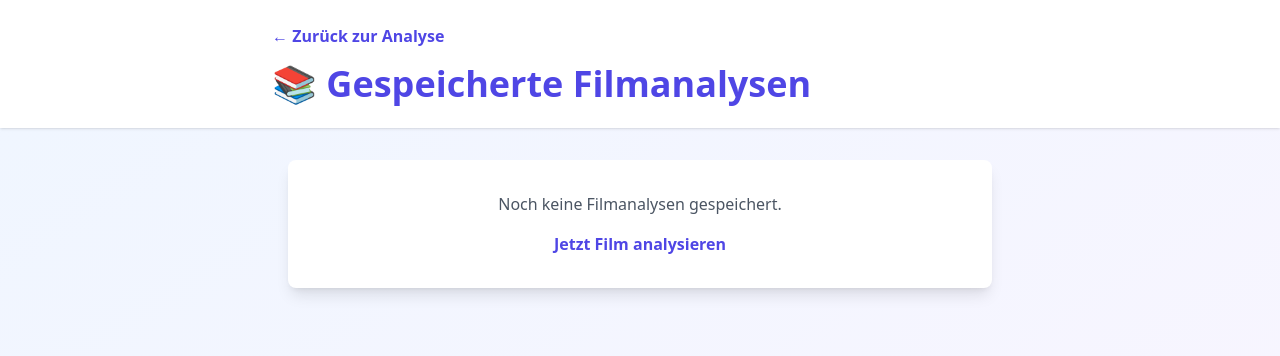
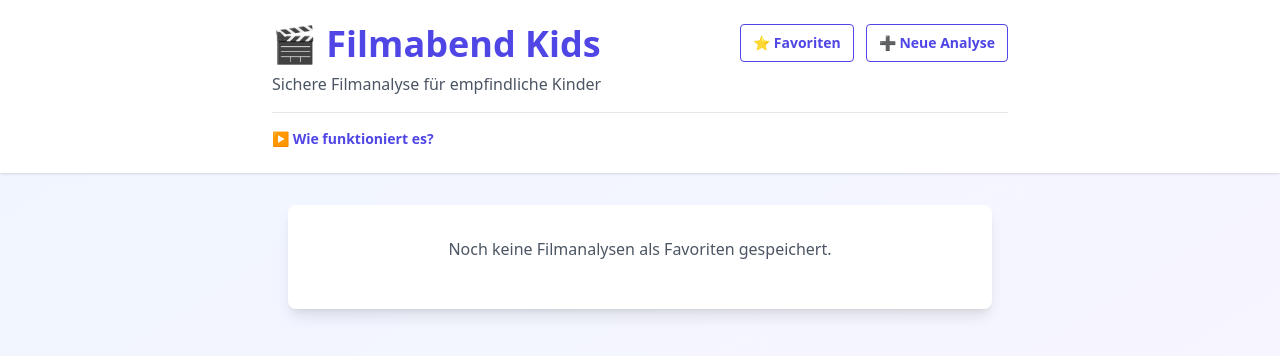
Before and after one commit to samayamar/kinder-film-app, a Next.js app: page /favorites in a window 1280 px wide. Shown: the top 356 px of the page. Built offline with nearby package versions, Linux system fonts and the light colour scheme.

Commit message:
Feature: add loading spinner, hide form on result, update headers, rename to favorites, new critical scenes labels

```diff
--- a/app/favorites/page.tsx
+++ b/app/favorites/page.tsx
@@ -1,6 +1,6 @@
 "use client";
 
-import Link from "next/link";
+import Header from "@/components/Header";
 import { useAnalysisStorage } from "@/lib/useAnalysisStorage";
 
 interface Analysis {
@@ -17,22 +17,12 @@ export default function Favorites() {
 
   return (
     <div className="min-h-screen bg-gradient-to-br from-blue-50 to-purple-50">
-      <header className="bg-white shadow">
-        <div className="max-w-3xl mx-auto px-4 py-6">
-          <Link href="/" className="text-indigo-600 hover:text-indigo-800 font-semibold mb-4 inline-block">
-            ← Zurück zur Analyse
-          </Link>
-          <h1 className="text-4xl font-bold text-indigo-600">📚 Gespeicherte Filmanalysen</h1>
-        </div>
-      </header>
+      <Header showNewAnalysisLink={true} />
 
       <div className="max-w-3xl mx-auto p-4 md:p-8">
         {analyses.length === 0 ? (
           <div className="bg-white rounded-lg shadow-lg p-8 text-center">
-            <p className="text-gray-600 mb-4">Noch keine Filmanalysen gespeichert.</p>
-            <Link href="/" className="text-indigo-600 hover:text-indigo-800 font-semibold">
-              Jetzt Film analysieren
-            </Link>
+            <p className="text-gray-600 mb-4">Noch keine Filmanalysen als Favoriten gespeichert.</p>
           </div>
         ) : (
           <div className="space-y-4">
--- a/app/page.tsx
+++ b/app/page.tsx
@@ -1,9 +1,8 @@
 "use client";
 
 import { useState } from "react";
-import Link from "next/link";
+import Header from "@/components/Header";
 import { useAnalysisStorage } from "@/lib/useAnalysisStorage";
-import Header from "@/components/Header";
 import AnalysisForm from "@/components/AnalysisForm";
 import ScoresTable from "@/components/ScoresTable";
 import RecommendationCard from "@/components/RecommendationCard";
@@ -91,6 +90,16 @@ export default function Home() {
     }
   };
 
+  const handleNewAnalysis = () => {
+    setResult(null);
+    setTrailerData(null);
+    setStreamingData(null);
+    setError("");
+    setAge(7);
+    setFilmName("");
+    setProperties([]);
+  };
+
   const loadExtras = async (film: string) => {
     try {
       const [trailerRes, streamingRes] = await Promise.all([
@@ -108,20 +117,45 @@ export default function Home() {
 
   return (
     <div className="min-h-screen bg-gradient-to-br from-blue-50 to-purple-50">
-      <Header />
+      <Header showNewAnalysisLink={result !== null} />
 
       <div className="max-w-3xl mx-auto p-4 md:p-8">
-        {/* LINK ZU GESPEICHERTEN ANALYSEN */}
-        <div className="mb-6 text-center">
-          <Link href="/favorites" className="text-indigo-600 hover:text-indigo-800 font-semibold text-sm">
-            📚 Meine gespeicherten Filmanalysen
-          </Link>
-        </div>
+        {/* ANALYSIEREN FORM - NUR WENN KEIN ERGEBNIS */}
+        {!result && (
+          <>
+            <AnalysisForm
+              age={age}
+              setAge={setAge}
+              filmName={filmName}
+              setFilmName={setFilmName}
+              properties={properties}
+              setProperties={setProperties}
+              loading={loading}
+              onSubmit={handleAnalyze}
+            />
 
-        <AnalysisForm age={age} setAge={setAge} filmName={filmName} setFilmName={setFilmName} properties={properties} setProperties={setProperties} loading={loading} onSubmit={handleAnalyze} />
+            {error && <div className="bg-red-100 text-red-800 p-4 rounded mb-8">{error}</div>}
 
-        {error && <div className="bg-red-100 text-red-800 p-4 rounded mb-8">{error}</div>}
+            {/* LOADING BAR */}
+            {loading && (
+              <div className="bg-white rounded-lg shadow-lg p-8 text-center">
+                <div className="mb-4">
+                  <div className="inline-block">
+                    <div className="animate-spin">
+                      <span className="text-5xl">🎬</span>
+                    </div>
+                  </div>
+                </div>
+                <p className="text-gray-700 font-semibold mb-4">Analysiere "{filmName}"...</p>
+                <div className="w-full bg-gray-200 rounded-full h-2 overflow-hidden">
+                  <div className="bg-indigo-600 h-full animate-pulse rounded-full"></div>
+                </div>
+              </div>
+            )}
+          </>
+        )}
 
+        {/* ERGEBNIS - WENN FERTIG */}
         {result && (
           <div className="space-y-6">
             {/* HAUPTERGEBNIS */}
@@ -139,8 +173,11 @@ export default function Home() {
               <div className="bg-gray-50 p-4 rounded-lg border-l-4 border-indigo-500 mb-4">
                 <p className="text-gray-700 text-sm">{result.begruendung}</p>
               </div>
-              <button onClick={() => { saveAnalysis(result); setSaved(true); setTimeout(() => setSaved(false), 2000); }} className="w-full py-2 bg-green-600 text-white rounded font-semibold hover:bg-green-700">
-                {saved ? "✓ Gespeichert" : "💾 Speichern"}
+              <button
+                onClick={() => { saveAnalysis(result); setSaved(true); setTimeout(() => setSaved(false), 2000); }}
+                className="w-full py-2 bg-green-600 text-white rounded font-semibold hover:bg-green-700"
+              >
+                {saved ? "✓ Zu Favoriten hinzugefügt" : "⭐ Zu Favoriten hinzufügen"}
               </button>
             </div>
 
--- a/components/CriticalScenesCard.tsx
+++ b/components/CriticalScenesCard.tsx
@@ -15,20 +15,22 @@ export default function CriticalScenesCard({ szenen }: Props) {
   }
 
   const getSkipLabel = (skip: string) => {
-    if (skip === "ja") return "🔴 Ja, überspringen empfohlen";
-    if (skip === "nein") return "🟢 Nein, schaubar";
-    return "🟡 Optional, je nach Kind";
+    if (skip === "ja") return { label: "🔴 Überspringen", color: "bg-red-100 border-red-500" };
+    if (skip === "nein") return { label: "🟢 Unproblematisch", color: "bg-green-100 border-green-500" };
+    return { label: "🟡 Optional", color: "bg-yellow-100 border-yellow-500" };
   };
 
   return (
     <div className="bg-white rounded-lg shadow-lg p-6">
       <h3 className="text-xl font-bold mb-4 text-red-600">⚠️ Kritische Szenen</h3>
       <div className="space-y-4">
-        {szenen.map((szene, idx) => (
-          <div key={idx} className="bg-red-50 rounded-lg border-l-4 border-red-500 p-4">
+        {szenen.map((szene, idx) => {
+          const skipInfo = getSkipLabel(szene.ueberspringen);
+          return (
+            <div key={idx} className={`rounded-lg border-l-4 p-4 ${skipInfo.color}`}>
               <div className="flex justify-between items-start mb-2">
                 <h4 className="font-semibold text-gray-900">📍 Minute: {szene.minute}</h4>
-              <span className="text-sm font-semibold text-red-600">{getSkipLabel(szene.ueberspringen)}</span>
+                <span className="text-sm font-semibold text-gray-700">{skipInfo.label}</span>
               </div>
 
               <div className="space-y-2 text-sm text-gray-700">
@@ -43,7 +45,8 @@ export default function CriticalScenesCard({ szenen }: Props) {
                 </div>
               </div>
             </div>
-        ))}
+          );
+        })}
       </div>
     </div>
   );
--- a/components/Header.tsx
+++ b/components/Header.tsx
@@ -1,11 +1,32 @@
+"use client";
+
+import Link from "next/link";
 import HowItWorks from "@/components/HowItWorks";
 
-export default function Header() {
+interface Props {
+  showNewAnalysisLink?: boolean;
+}
+
+export default function Header({ showNewAnalysisLink }: Props) {
   return (
     <header className="bg-white shadow">
       <div className="max-w-3xl mx-auto px-4 py-6">
-        <h1 className="text-4xl font-bold text-indigo-600">🎬 Filmabend Kids</h1>
-        <p className="text-gray-600 mt-2">Sichere Filmanalyse für empfindliche Kinder</p>
+        <div className="flex justify-between items-start mb-4">
+          <div>
+            <h1 className="text-4xl font-bold text-indigo-600">🎬 Filmabend Kids</h1>
+            <p className="text-gray-600 mt-2">Sichere Filmanalyse für empfindliche Kinder</p>
+          </div>
+          <div className="flex gap-3">
+            <Link href="/favorites" className="text-indigo-600 hover:text-indigo-800 font-semibold text-sm px-3 py-2 border border-indigo-600 rounded hover:bg-indigo-50 transition">
+              ⭐ Favoriten
+            </Link>
+            {showNewAnalysisLink && (
+              <Link href="/" className="text-indigo-600 hover:text-indigo-800 font-semibold text-sm px-3 py-2 border border-indigo-600 rounded hover:bg-indigo-50 transition">
+                ➕ Neue Analyse
+              </Link>
+            )}
+          </div>
+        </div>
         <HowItWorks />
       </div>
     </header>
```
Lines whose indentation alone changed are shown as unchanged.
